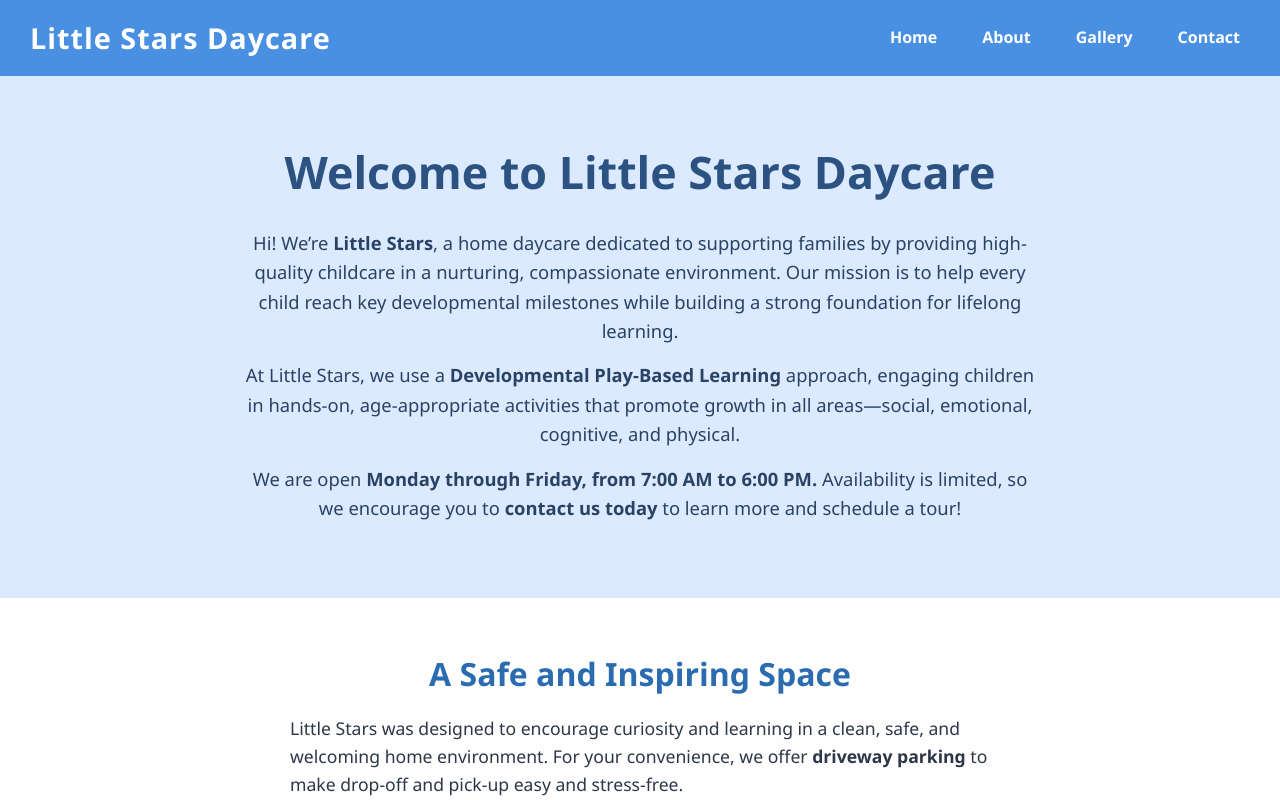
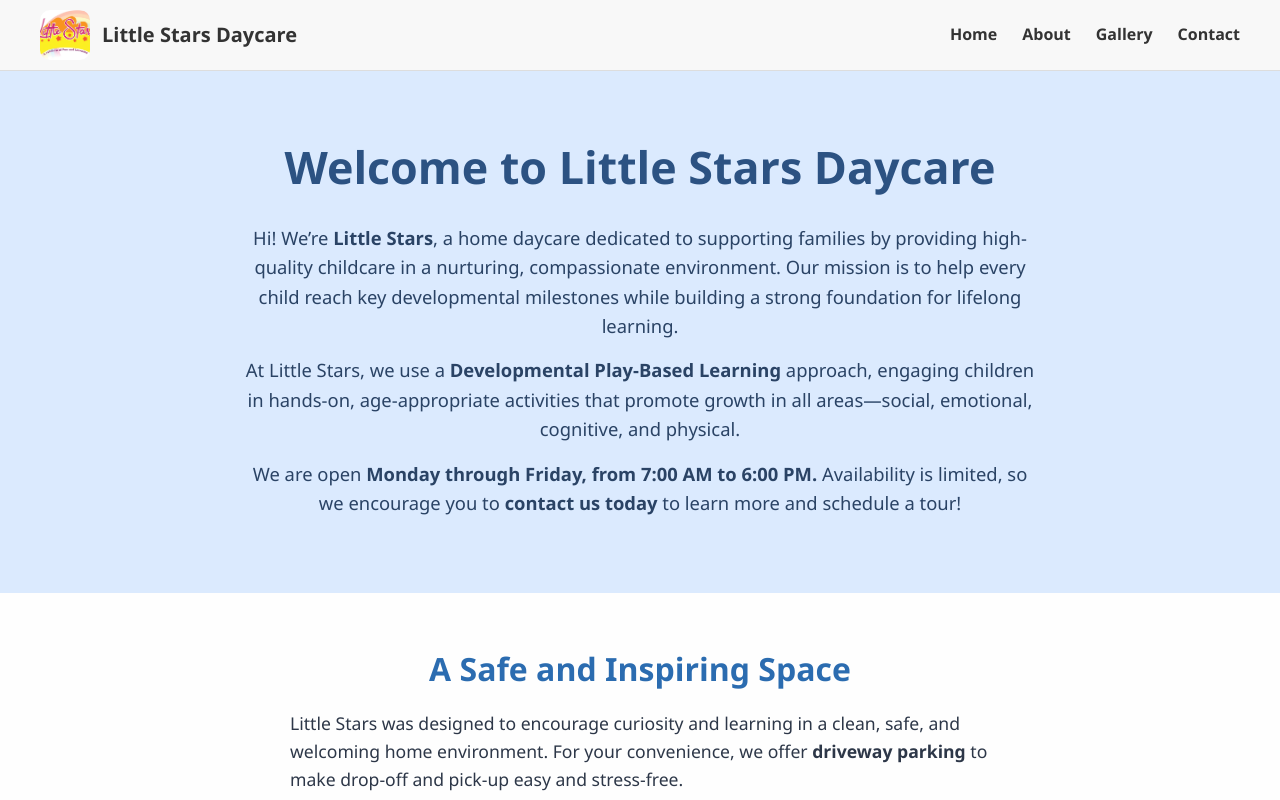
Before and after one commit to jeevanreddy492/simple-website, a React (Create React App) app: page / in a window 1280 px wide. Shown: the top 800 px of the page. Built offline with nearby package versions, Linux system fonts and the light colour scheme.

Commit message:
Updated content

```diff
--- a/src/App.css
+++ b/src/App.css
@@ -22,40 +22,56 @@ a:hover {
 }
 
 /* Navbar */
+/* Navbar layout */
 .navbar {
   display: flex;
   justify-content: space-between;
   align-items: center;
-  background-color: #4a90e2;
-  padding: 15px 30px;
-  position: sticky;
-  top: 0;
-  z-index: 1000;
+  background-color: #f8f8f8;
+  padding: 10px 40px;
+  border-bottom: 1px solid #ddd;
 }
 
-.logo {
-  font-size: 1.8rem;
-  font-weight: 700;
-  color: white;
-  letter-spacing: 1px;
+/* Logo area with image and text */
+.logo-area {
+  display: flex;
+  align-items: center;
+  gap: 12px;
 }
 
+.site-logo {
+  height: 50px;
+  width: 50px;
+  object-fit: cover;
+  border-radius: 10px;
+}
+
+.site-title {
+  font-size: 20px;
+  font-weight: bold;
+  color: #333;
+}
+
+/* Nav links */
 .nav-links {
   list-style: none;
   display: flex;
   gap: 25px;
+  margin: 0;
+  padding: 0;
 }
 
 .nav-link {
-  color: white;
-  font-weight: 600;
-  font-size: 1rem;
-  padding: 6px 10px;
-  border-radius: 4px;
+  text-decoration: none;
+  color: #333;
+  font-weight: bold;
+  transition: color 0.3s ease;
 }
+
 .nav-link:hover {
-  background-color: rgba(255,255,255,0.2);
+  color: #f57c00;
 }
+
 
 /* Hero Section */
 .hero {
--- a/src/App.js
+++ b/src/App.js
@@ -44,7 +44,11 @@ function App() {
   return (
     <div className="App">
       <nav className="navbar">
-        <div className="logo">Little Stars Daycare</div>
+       <div className="logo-area">
+  <img src="/images/36.jpg" alt="Little Stars Daycare Logo" className="site-logo" />
+  <span className="site-title">Little Stars Daycare</span>
+</div>
+
         <ul className="nav-links">
           <li><a href="#home" className="nav-link">Home</a></li>
           <li><a href="#about" className="nav-link">About</a></li>
```
Also changed, not shown: public/images/36.jpg (added).
